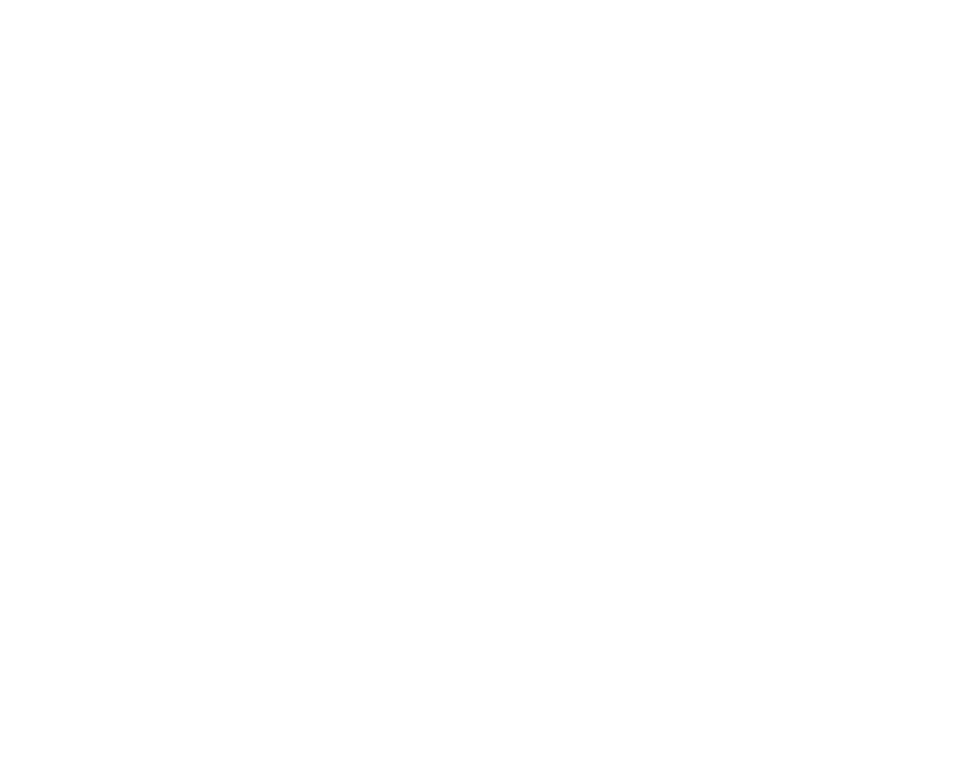
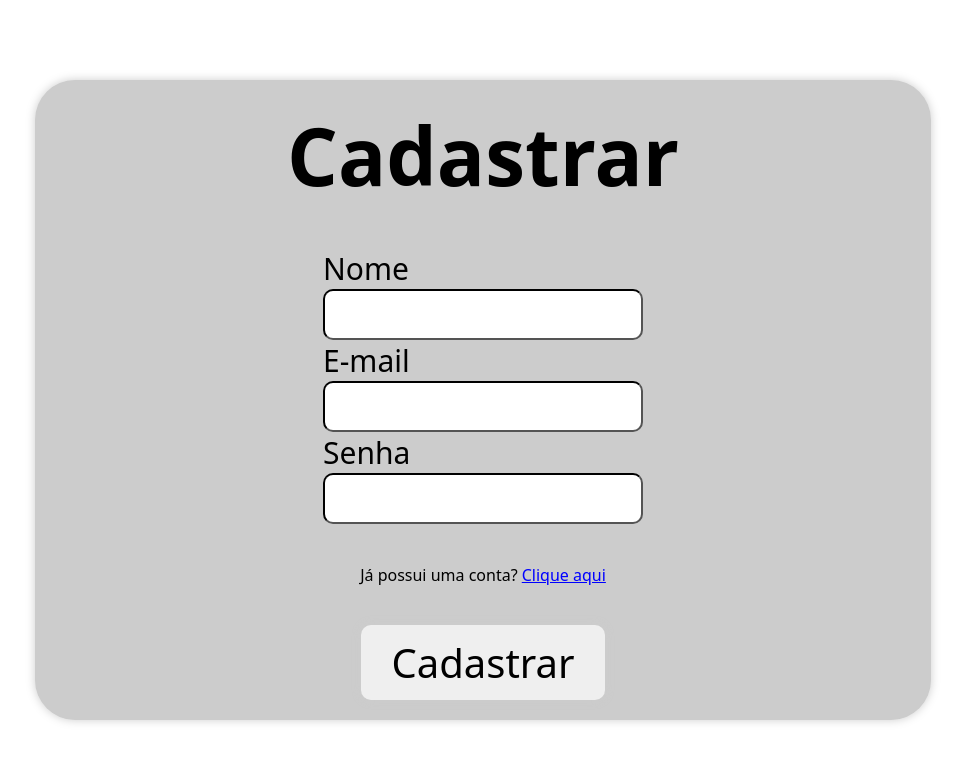
Before and after one commit to BlankSenai/controle-estoque-front, a Vue app: page /cadastrar in a window 1280 px wide. Before the commit this address had no page. Shown: the top 762 px of the page, without its empty margins (157-1122 px from the left). Built offline with nearby package versions, Linux system fonts and the light colour scheme.

Commit message:
create login and signup pages

```diff
--- a/src/router/index.js
+++ b/src/router/index.js
@@ -3,6 +3,8 @@
 import StoreView from '@/views/StoreView.vue'
 import ProductView from '@/views/ProductView.vue'
 import MovesView from '@/views/MovesView.vue'
+import LoginView from '@/views/LoginView.vue'
+import SignUpView from '@/views/SignUpView.vue'
 
 const router = createRouter({
   history: createWebHistory(import.meta.env.BASE_URL),
@@ -32,7 +34,16 @@
       name: 'movimentos',
       component: MovesView
     },
-
+    {
+      path: '/entrar',
+      name: 'entrar',
+      component: LoginView
+    },
+    {
+      path: '/cadastrar',
+      name: 'cadastrar',
+      component: SignUpView
+    }
   ]
 })
 
--- /dev/null
+++ b/src/views/LoginView.vue
@@ -0,0 +1,120 @@
+<script setup>
+import { useRouter } from 'vue-router'
+import { ref } from 'vue'
+import axios from 'axios'
+
+const router = useRouter()
+
+const email = ref('')
+const password = ref('')
+
+const inputColor = ref('black')
+
+function validateInputs() {
+    if (email.value === '' || password.value === '') {
+        inputColor.value = 'red'
+    } else {
+        inputColor.value = 'black'
+
+        const login = {
+            email: email.value,
+            senha: password.value
+        }
+
+        const result = axios({
+            method: 'post',
+            url: 'https://example.com/login',
+            data: login
+        }).catch(error => console.log(error))
+
+        if (result) {
+            console.log(result)
+        }
+    }
+}
+</script>
+
+<template>
+    <div class="container">
+        <div class="login-container">
+            <h1>Entrar</h1>
+
+            <div class="input-container">
+                <label>E-mail</label>
+                <input v-model="email" type="email" :style="{borderColor: inputColor}">
+
+                <label>Senha</label>
+                <input v-model="password" type="password" :style="{borderColor: inputColor}">
+            </div>
+
+            <p>Não possui conta ainda? <span @click="router.push('/cadastrar')">Clique aqui</span></p>
+
+            <button @click="validateInputs">Entrar</button>
+        </div>
+    </div>
+</template>
+
+<style scoped>
+.container {
+    width: 100%;
+    height: 100vh;
+    display: flex;
+    align-items: center;
+    justify-content: center;
+}
+
+.login-container {
+    width: 70%;
+    height: 80%;
+    background-color: #ccc;
+    border-radius: 40px;
+    display: flex;
+    flex-direction: column;
+    justify-content: space-around;
+    align-items: center;
+    filter: drop-shadow(0px 0px 5px #ccc);
+}
+
+.input-container {
+    display: flex;
+    flex-direction: column;
+}
+
+span {
+    color: blue;
+    text-decoration: underline;
+    cursor: pointer;
+}
+
+h1 {
+    font-size: 80px;
+}
+
+label {
+    font-size: 40px;
+}
+
+input {
+    font-size: 30px;
+    padding: 10px;
+    border-radius: 10px;
+}
+
+button {
+    border: none;
+    border-radius: 10px;
+    font-size: 40px;
+    padding: 10px 30px;
+    filter: drop-shadow(0px 0px 5px #ccc);
+    transition: 0.2s;
+    cursor: pointer;
+}
+
+button:hover {
+    transform: scale(1.05);
+}
+
+button:active {
+    transform: scale(0.95);
+}
+</style>
--- /dev/null
+++ b/src/views/SignUpView.vue
@@ -0,0 +1,126 @@
+<script setup>
+import { useRouter } from 'vue-router'
+import { ref } from 'vue'
+import axios from 'axios'
+
+const router = useRouter()
+
+const name = ref('')
+const email = ref('')
+const password = ref('')
+
+const inputColor = ref('black')
+
+function validateInputs() {
+    if (name.value === '' || email.value === '' || password.value === '') {
+        inputColor.value = 'red'
+    } else {
+        inputColor.value = 'black'
+
+        const user = {
+            nome: name.value,
+            email: email.value,
+            senha: password.value
+        }
+
+        const result = axios({
+            url: 'http://localhost:3000/usuarios',
+            method: 'POST',
+            data: user
+        }).catch(error = console.log(error))
+
+        if (result) {
+            console.log(result)
+        }
+    }
+}
+
+</script>
+
+<template>
+    <div class="container">
+        <div class="login-container">
+            <h1>Cadastrar</h1>
+
+            <div class="input-container">
+                <label>Nome</label>
+                <input v-model="name" type="text" :style="{borderColor: inputColor}" />
+
+                <label>E-mail</label>
+                <input v-model="email" type="email" :style="{borderColor: inputColor}" />
+
+                <label>Senha</label>
+                <input v-model="password" type="password" :style="{borderColor: inputColor}" />
+            </div>
+
+            <p>Já possui uma conta? <span @click="router.push('/entrar')">Clique aqui</span></p>
+
+            <button @click="validateInputs">Cadastrar</button>
+        </div>
+    </div>
+</template>
+
+<style scoped>
+.container {
+    width: 100%;
+    height: 100vh;
+    display: flex;
+    align-items: center;
+    justify-content: center;
+}
+
+.login-container {
+    width: 70%;
+    height: 80%;
+    background-color: #ccc;
+    border-radius: 40px;
+    display: flex;
+    flex-direction: column;
+    justify-content: space-around;
+    align-items: center;
+    filter: drop-shadow(0px 0px 5px #ccc);
+}
+
+.input-container {
+    display: flex;
+    flex-direction: column;
+}
+
+span {
+    color: blue;
+    text-decoration: underline;
+    cursor: pointer;
+}
+
+h1 {
+    font-size: 80px;
+}
+
+label {
+    font-size: 30px;
+}
+
+input {
+    font-size: 20px;
+    padding: 10px;
+    border-radius: 10px;
+}
+
+button {
+    border: none;
+    border-radius: 10px;
+    font-size: 40px;
+    padding: 10px 30px;
+    filter: drop-shadow(0px 0px 5px #ccc);
+    transition: 0.2s;
+    cursor: pointer;
+}
+
+button:hover {
+    transform: scale(1.05);
+}
+
+button:active {
+    transform: scale(0.95);
+}
+</style>
```
